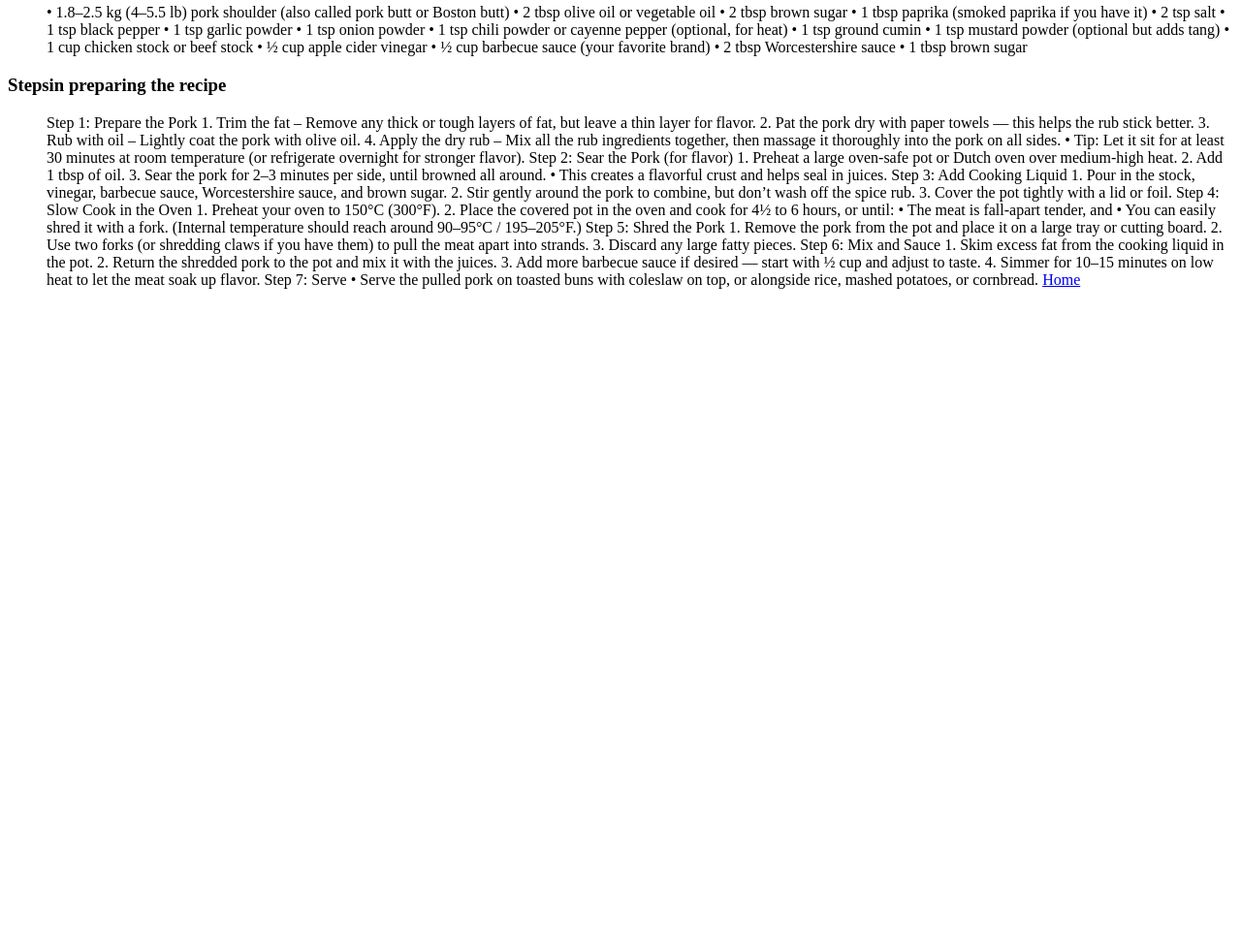
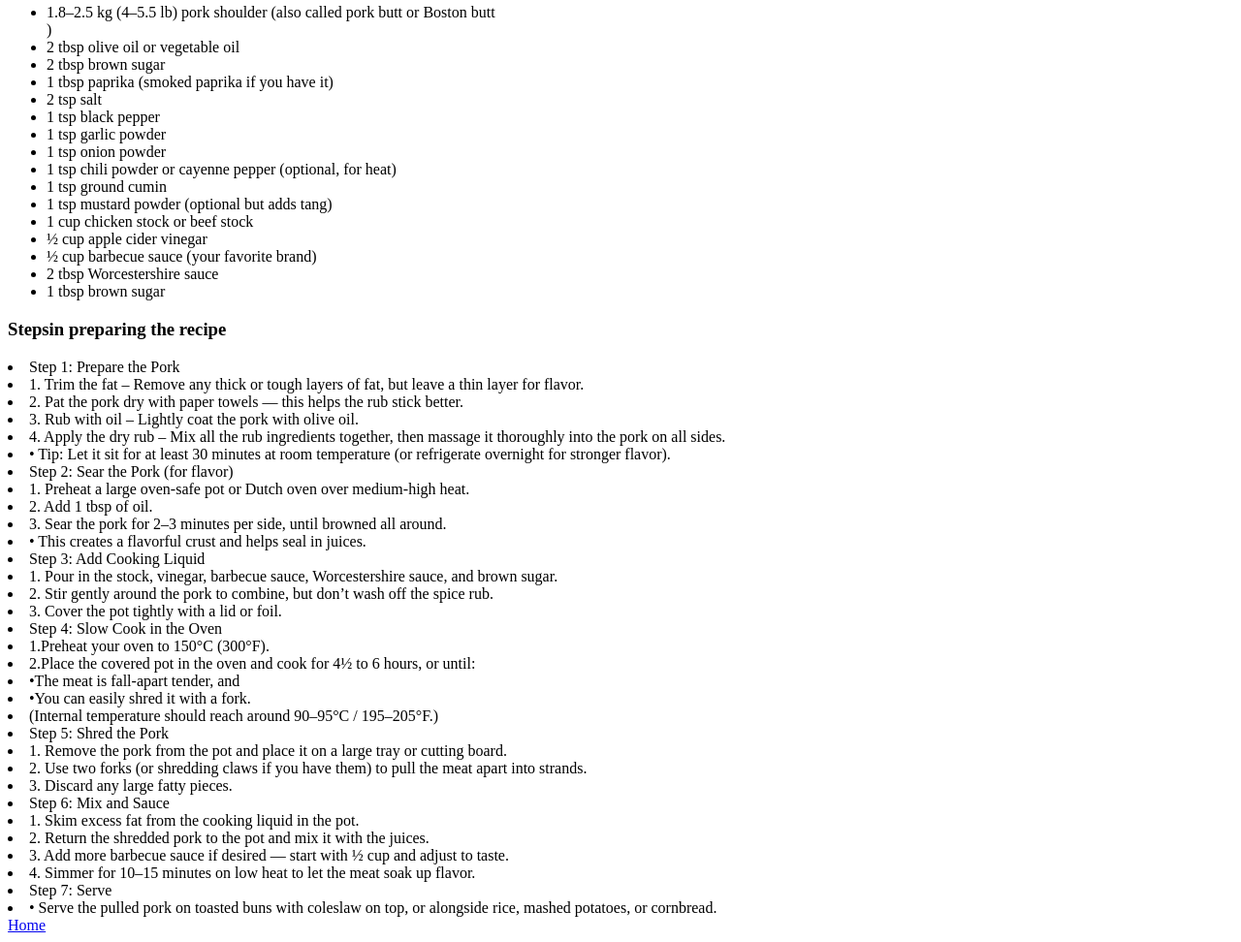
Before and after one commit to moyeboah/odin-recipies, a plain HTML site: page recipes/pulled-pork.html in a window 1280 px wide. Shown: the part 276-1248 px from the top of the page at 97% size. Before the commit the page ends 800 px from the top, so only its background shows below. Drawn offline with Linux system fonts and the light colour scheme.

Commit message:
All files have been updated

```diff
--- a/recipes/pulled-pork.html
+++ b/recipes/pulled-pork.html
@@ -12,68 +12,70 @@
 <p>Pulled pork is a tender, flavorful dish made by slow-cooking a pork shoulder until it becomes so soft that it can be easily shredded with a fork. The meat is typically seasoned with a blend of spices such as paprika, garlic powder, brown sugar, and black pepper, then cooked low and slow in an oven. Once cooked, the pork is shredded and often mixed with tangy barbecue sauce, making it perfect for sandwiches, tacos, or serving alongside classic sides like coleslaw and cornbread.</p>
 <h2>Ingredients needed</h2>
 <ul>
-	•	1.8–2.5 kg (4–5.5 lb) pork shoulder (also called pork butt or Boston butt)
-	•	2 tbsp olive oil or vegetable oil
-	•	2 tbsp brown sugar
-	•	1 tbsp paprika (smoked paprika if you have it)
-	•	2 tsp salt
-	•	1 tsp black pepper
-	•	1 tsp garlic powder
-	•	1 tsp onion powder
-	•	1 tsp chili powder or cayenne pepper (optional, for heat)
-	•	1 tsp ground cumin
-	•	1 tsp mustard powder (optional but adds tang)
-	•	1 cup chicken stock or beef stock
-	•	½ cup apple cider vinegar
-	•	½ cup barbecue sauce (your favorite brand)
-	•	2 tbsp Worcestershire sauce
-	•	1 tbsp brown sugar
+	     <li>1.8–2.5 kg (4–5.5 lb) pork shoulder (also called pork butt or Boston butt</li>)
+	     <li> 2 tbsp olive oil or vegetable oil</li>
+		 <li>2 tbsp brown sugar</li>
+	     <li>1 tbsp paprika (smoked paprika if you have it)</li>
+		 <li>2 tsp salt</li>
+	     <li>1 tsp black pepper</li>
+		 <li>1 tsp garlic powder</li>
+		 <li>1 tsp onion powder</li>
+		 <li>1 tsp chili powder or cayenne pepper (optional, for heat)</li>
+	     <li>1 tsp ground cumin</li>
+	     <li>1 tsp mustard powder (optional but adds tang) </li>
+		 <li>1 cup chicken stock or beef stock </li>
+		 <li>½ cup apple cider vinegar </li>
+		 <li>½ cup barbecue sauce (your favorite brand) </li>
+		 <li>2 tbsp Worcestershire sauce </li>
+		 <li>1 tbsp brown sugar </li>
 </ul>
 
 <h3>Stepsin preparing the recipe</h3>
-<ol>
-   Step 1: Prepare the Pork
-	1.	Trim the fat – Remove any thick or tough layers of fat, but leave a thin layer for flavor.
-	2.	Pat the pork dry with paper towels — this helps the rub stick better.
-	3.	Rub with oil – Lightly coat the pork with olive oil.
-	4.	Apply the dry rub – Mix all the rub ingredients together, then massage it thoroughly into the pork on all sides.
-	•	Tip: Let it sit for at least 30 minutes at room temperature (or refrigerate overnight for stronger flavor).
 
-Step 2: Sear the Pork (for flavor)
-	1.	Preheat a large oven-safe pot or Dutch oven over medium-high heat.
-	2.	Add 1 tbsp of oil.
-	3.	Sear the pork for 2–3 minutes per side, until browned all around.
-	•	This creates a flavorful crust and helps seal in juices.
+   <li>Step 1: Prepare the Pork</li>
+	   <li>1.	Trim the fat – Remove any thick or tough layers of fat, but leave a thin layer for flavor.</li>
+	   <li>2.	Pat the pork dry with paper towels — this helps the rub stick better.</li>
+	   <li>3.	Rub with oil – Lightly coat the pork with olive oil.</li>
+	   <li>4.	Apply the dry rub – Mix all the rub ingredients together, then massage it thoroughly into the pork on all sides.</li>
+	      <li>•	Tip: Let it sit for at least 30 minutes at room temperature (or refrigerate overnight for stronger flavor).</li>
 
-Step 3: Add Cooking Liquid
-	1.	Pour in the stock, vinegar, barbecue sauce, Worcestershire sauce, and brown sugar.
-	2.	Stir gently around the pork to combine, but don’t wash off the spice rub.
-	3.	Cover the pot tightly with a lid or foil.
+<li>Step 2: Sear the Pork (for flavor) </li>
+	<li>1.	Preheat a large oven-safe pot or Dutch oven over medium-high heat.</li>
+	<li>2.	Add 1 tbsp of oil.
+	<li>3.	Sear the pork for 2–3 minutes per side, until browned all around.</li>
+	<li>•	This creates a flavorful crust and helps seal in juices.</li>
 
-Step 4: Slow Cook in the Oven
-	1.	Preheat your oven to 150°C (300°F).
-	2.	Place the covered pot in the oven and cook for 4½ to 6 hours, or until:
-	•	The meat is fall-apart tender, and
-	•	You can easily shred it with a fork.
-(Internal temperature should reach around 90–95°C / 195–205°F.)
+<li>Step 3: Add Cooking Liquid</li>
+	<li>1.	Pour in the stock, vinegar, barbecue sauce, Worcestershire sauce, and brown sugar.</li>
+	<li>2.	Stir gently around the pork to combine, but don’t wash off the spice rub.</li>
+	<li>3.	Cover the pot tightly with a lid or foil.</li>
 
-Step 5: Shred the Pork
-	1.	Remove the pork from the pot and place it on a large tray or cutting board.
-	2.	Use two forks (or shredding claws if you have them) to pull the meat apart into strands.
-	3.	Discard any large fatty pieces.
+<li>Step 4: Slow Cook in the Oven</li>
+	<li>1.Preheat your oven to 150°C (300°F).</li>
+	<li>2.Place the covered pot in the oven and cook for 4½ to 6 hours, or until:
+	<li>•The meat is fall-apart tender, and</li>
+	<li>•You can easily shred it with a fork.</li>
+<li>(Internal temperature should reach around 90–95°C / 195–205°F.)</li>
+</ul>
 
-Step 6: Mix and Sauce
-	1.	Skim excess fat from the cooking liquid in the pot.
-	2.	Return the shredded pork to the pot and mix it with the juices.
-	3.	Add more barbecue sauce if desired — start with ½ cup and adjust to taste.
-	4.	Simmer for 10–15 minutes on low heat to let the meat soak up flavor.
+<li>Step 5: Shred the Pork</li>
+	<li>1.	Remove the pork from the pot and place it on a large tray or cutting board.</li>
+	<li>2.	Use two forks (or shredding claws if you have them) to pull the meat apart into strands.</li>
+	<li>3.	Discard any large fatty pieces.</li>
 
-Step 7: Serve
-	•	Serve the pulled pork on toasted buns with coleslaw on top, or alongside rice, mashed potatoes, or cornbread.
+<li>Step 6: Mix and Sauce</li>
+	<li>1.	Skim excess fat from the cooking liquid in the pot.</li>
+	<li>2.	Return the shredded pork to the pot and mix it with the juices.</li>
+	<li>3.	Add more barbecue sauce if desired — start with ½ cup and adjust to taste.</li>
+	<li>4.	Simmer for 10–15 minutes on low heat to let the meat soak up flavor.</li>
+
+<li>Step 7: Serve</li>
+	<li>•	Serve the pulled pork on toasted buns with coleslaw on top, or alongside rice, mashed potatoes, or cornbread.</li>
 
 
- <a href="\\wsl.localhost\Ubuntu\home\martha\odin-recipies\index.html">Home</a>
-</ol>
+
+	<a href="\\wsl.localhost\Ubuntu\home\martha\odin-recipies\index.html">Home</a>
+
 
 </body>
 </html>
```
Also changed, not shown: index.html (+5 -2 lines), recipes/paella.html (added, +38 -0 lines), recipes/braised-beef.html/.html.
